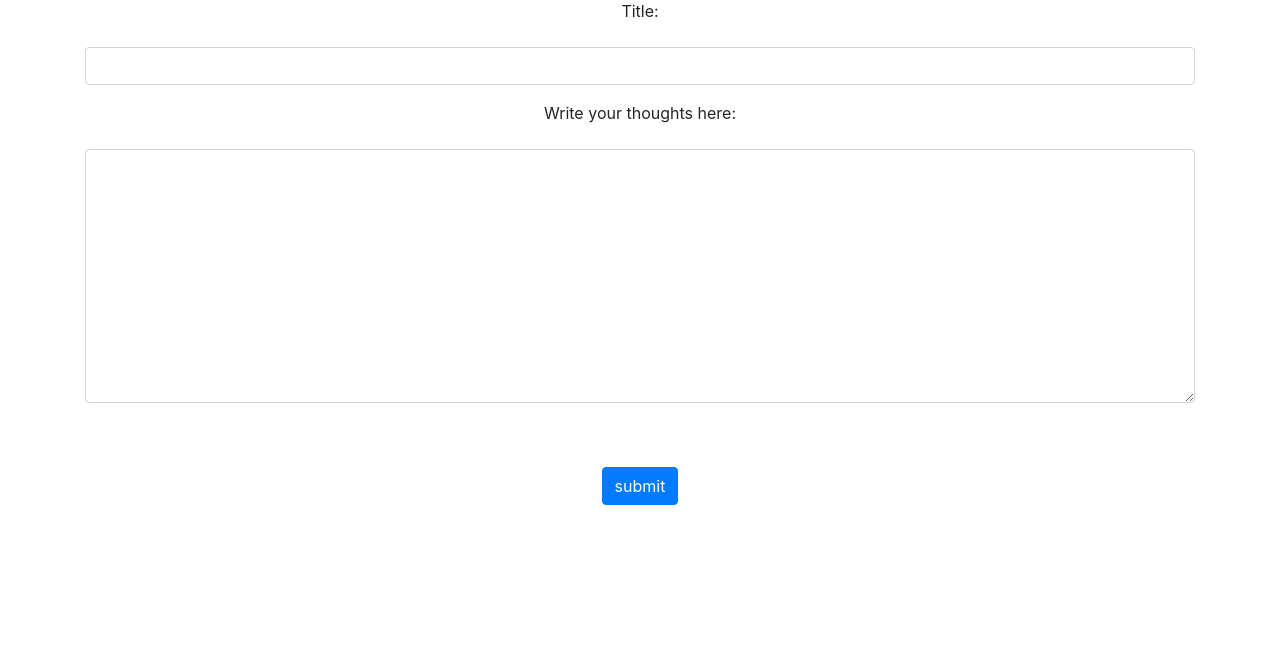
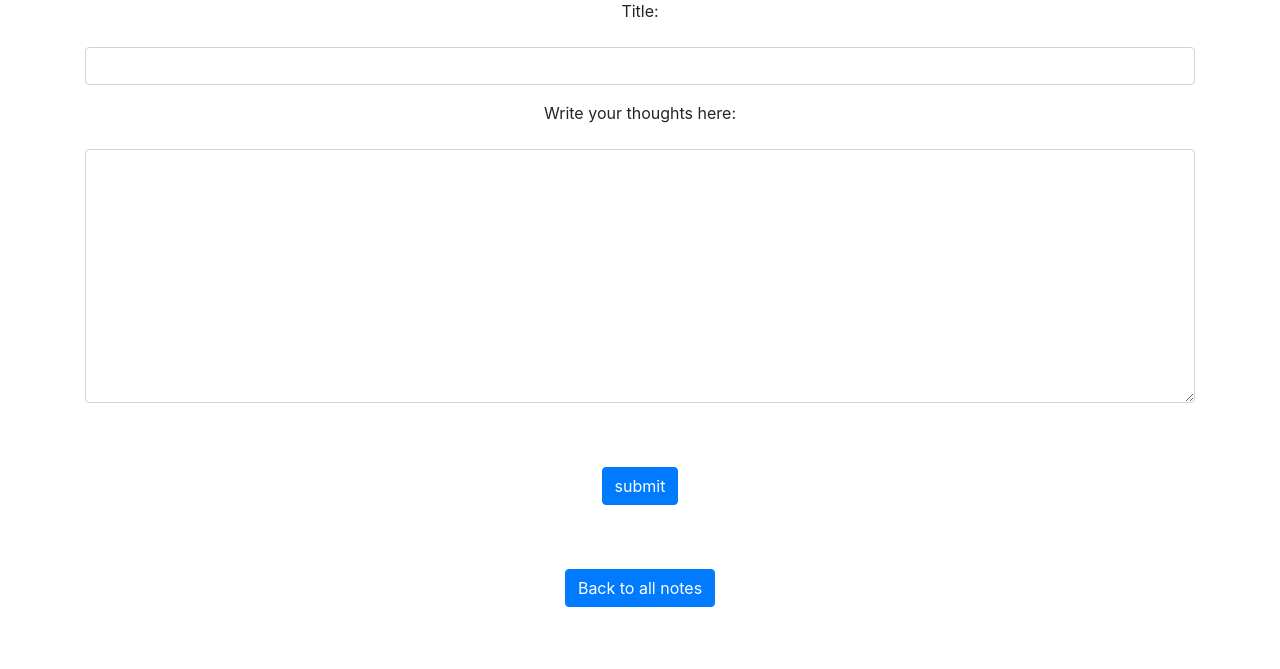
Before and after one commit to DanSam5K/smartnote-app, a Django app: page /smart/notes/new in a window 1280 px wide. Shown: the part 105-774 px from the top of the page. Run offline with Django 4.2, Linux system fonts and the light colour scheme.

Commit message:
updating existing notes

````diff
--- a/notes/templates/notes/notes_detail.html
+++ b/notes/templates/notes/notes_detail.html
@@ -5,4 +5,7 @@
     <h1 class="my-5">{{note.title}}</h1>
     <p>{{note.content}}</p>
  </div>
+ <a href="{% url 'notes.list' %}" class="btn btn-primary">Back to all notes</a>
+ <a href="{% url 'notes.edit' note.id %}" class="btn btn-primary">Edit this note</a>
+
 {% endblock %}
--- a/notes/templates/notes/notes_form.html
+++ b/notes/templates/notes/notes_form.html
@@ -21,5 +21,6 @@
             </ul>
         </div>
     {% endif %}
+    <a href="{% url 'notes.list' %}" class="btn btn-primary">Back to all notes</a>
 {% endblock %}
 ```
--- a/notes/urls.py
+++ b/notes/urls.py
@@ -5,5 +5,6 @@ from . import views
 urlpatterns = [
     path('notes', views.NotesListView.as_view(), name='notes.list'),
     path('notes/<int:pk>', views.NotesDetailView.as_view(), name='notes.detail'),
+    path('notes/<int:pk>/edit', views.NotesUpdateView.as_view(), name='notes.edit'),
     path('notes/new', views.NotesCreateView.as_view(), name='notes.new'),
 ]
--- a/notes/views.py
+++ b/notes/views.py
@@ -1,9 +1,15 @@
 # rom django.shortcuts import render
 # from django.http import Http404
-from django.views.generic import CreateView, DetailView, ListView
+from django.views.generic import CreateView, DetailView, ListView, UpdateView
 
 from .forms import NotesForm
 from .models import Notes
+
+
+class NotesUpdateView(UpdateView):
+    model = Notes
+    success_url = '/smart/notes'
+    form_class = NotesForm
 
 
 class NotesCreateView(CreateView):
````
